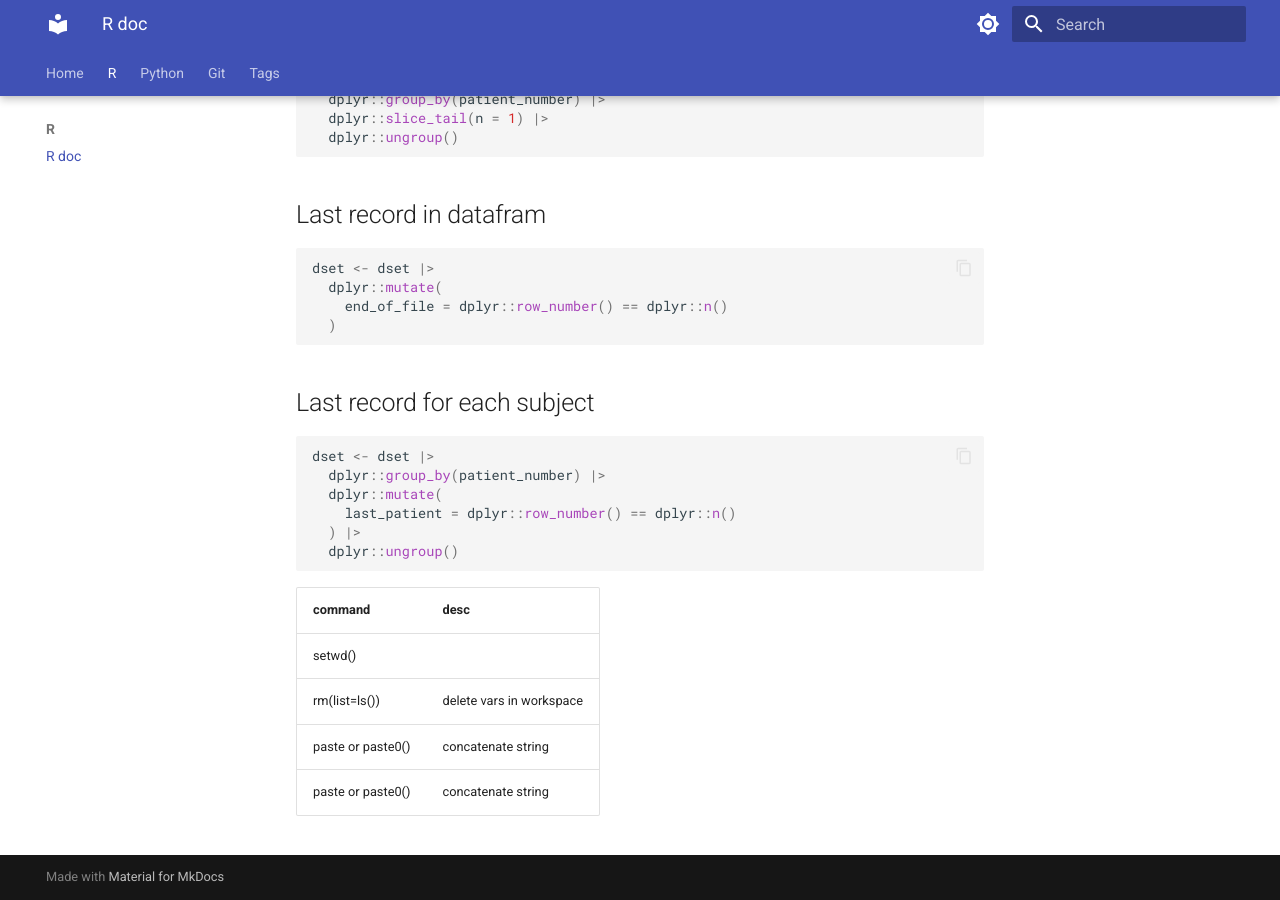
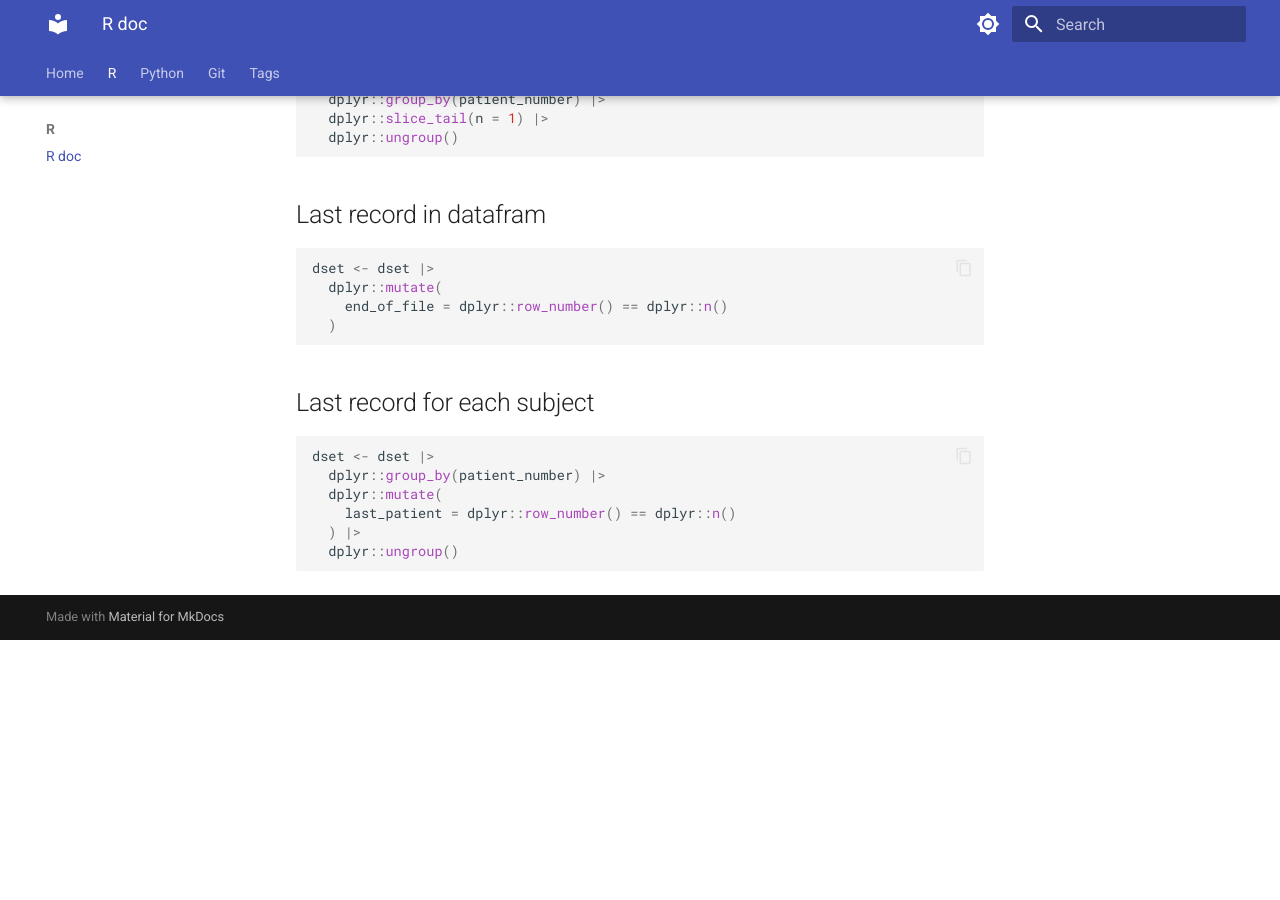
Before and after one commit to TrevorCl/mkdocs, an MkDocs documentation site: the page built from docs/r/R doc.md, in a window 1280 px wide and 900 px high, scrolled down 4191 px. Built offline with MkDocs 1.6.1 and Material for MkDocs 9.7.7, drawn with Linux system fonts in a browser that asks for light colours; after the commit the page ends 4831 px from its top, so only the background shows below that.

Commit message:
Fix duplicate command entries in R doc
Removed duplicate entries for paste and paste0 commands.

````diff
--- a/docs/r/R doc.md
+++ b/docs/r/R doc.md
@@ -222,11 +222,3 @@ dset <- dset |>
   ) |>
   dplyr::ungroup()
 ```
-
-
-| command | desc |
-|----|-------|
-| setwd() | |
-| rm(list=ls()) | delete vars in workspace |
-| paste or paste0() | concatenate string  |
-| paste or paste0() | concatenate string  |
````
